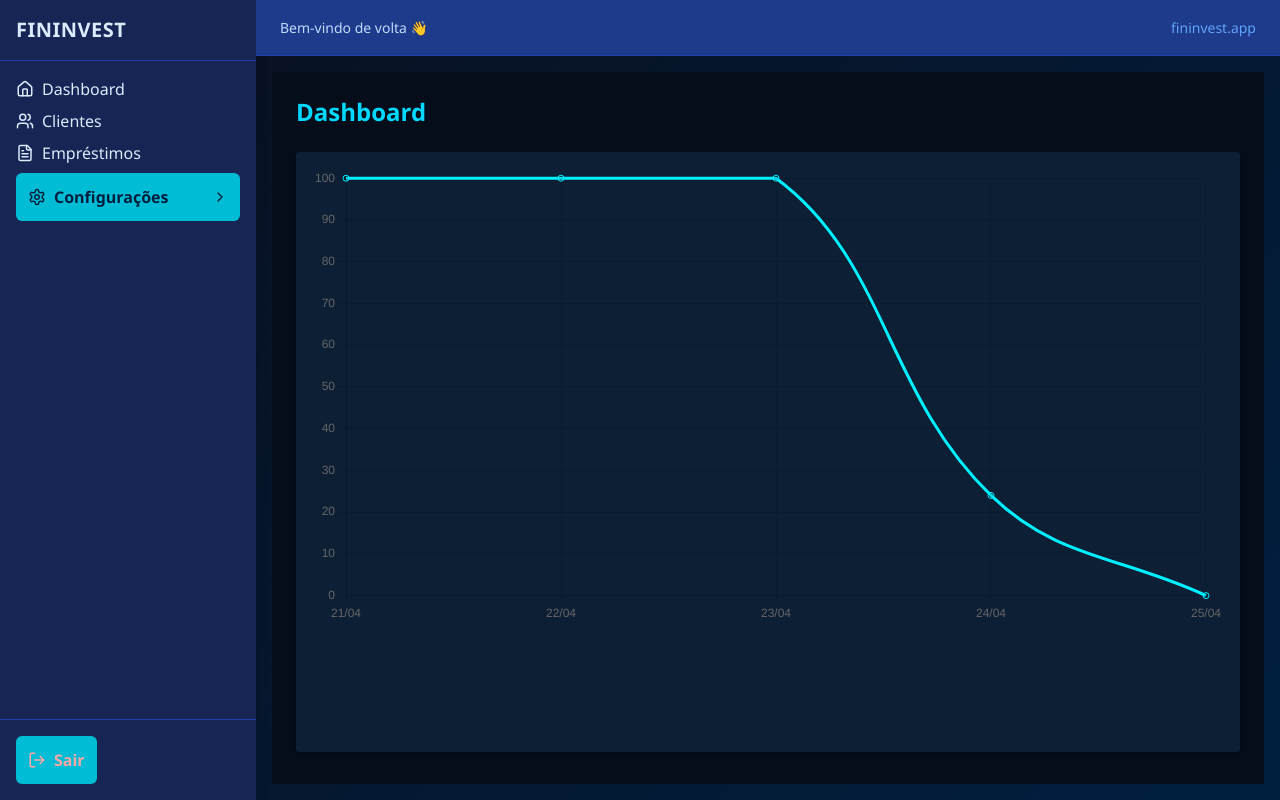
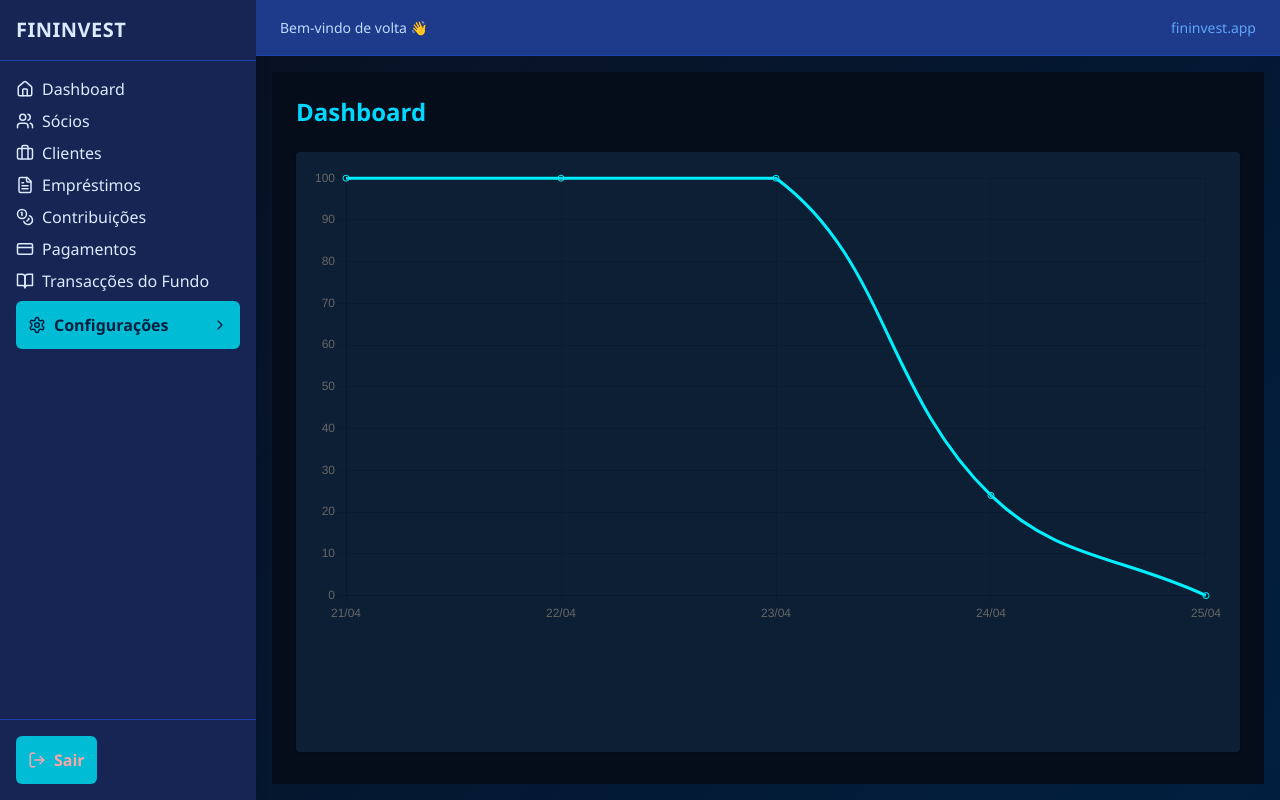
Before and after one commit to KitosGarcia/fininvest, a React (Vite) app in the folder frontend/: page /dashboard in a window 1280 px wide. Built offline with nearby package versions, Linux system fonts and the light colour scheme; sample sign-in values are in the browser's storage.

Commit message:
modifica(sidebar): mudança do modelo estrutura do componente sidebar

```diff
--- a/frontend/src/components/ui/Sidebar.tsx
+++ b/frontend/src/components/ui/Sidebar.tsx
@@ -1,8 +1,13 @@
+// src/components/layout/Sidebar.tsx
 import { useState } from "react";
 import {
   Home,
-  Users,
-  FileText,
+  Users,          // Sócios
+  Briefcase,        // Clientes
+  FileText,         // Empréstimos
+  Coins,            // Contribuições
+  CreditCard,       // Pagamentos de empréstimo
+  BookOpen,         // Ledger / Transacções do Fundo
   LogOut,
   Settings,
   ChevronDown,
@@ -24,33 +29,47 @@ export function Sidebar() {
   const { user } = useAuth();
   const [configOpen, setConfigOpen] = useState(false);
 
+  /* ===== MENUS PRINCIPAIS (módulos) – fácil de controlar por permissões ===== */
+  const mainMenus = [
+    { to: "/members",       label: "Sócios",              icon: <Users size={18} /> },
+    { to: "/clients",       label: "Clientes",            icon: <Briefcase size={18} /> },
+    { to: "/loans",         label: "Empréstimos",         icon: <FileText size={18} /> },
+    { to: "/contributions", label: "Contribuições",       icon: <Coins size={18} /> },
+    { to: "/payments",      label: "Pagamentos",          icon: <CreditCard size={18} /> },
+    { to: "/ledger",        label: "Transacções do Fundo",icon: <BookOpen size={18} /> },
+  ];
+  /* ========================================================================= */
+
   const handleLogout = () => {
     authService.logout();
     window.location.href = "/login";
   };
 
-  console.log("Sidebar user:", user); // ✅ Debug: ver o user no console
-
   return (
     <aside className="w-64 bg-blue-950 text-blue-100 h-full flex flex-col shadow-lg">
+      {/* --------------- LOGO --------------- */}
       <div className="p-4 text-xl font-bold tracking-wide border-b border-blue-800">
         FININVEST
       </div>
 
+      {/* --------------- NAV --------------- */}
       <nav className="flex-1 p-4 space-y-2">
-        <NavLink className="flex items-center gap-2 hover:text-white" to="/">
+        <NavLink className="flex items-center gap-2 hover:text-white" to="/dashboard">
           <Home size={18} /> Dashboard
         </NavLink>
 
-        <NavLink className="flex items-center gap-2 hover:text-white" to="/clients">
-          <Users size={18} /> Clientes
-        </NavLink>
+        {/* Módulos – vai ser fácil esconder/mostrar por perfil mais tarde */}
+        {mainMenus.map((m) => (
+          <NavLink
+            key={m.to}
+            to={m.to}
+            className="flex items-center gap-2 hover:text-white"
+          >
+            {m.icon} {m.label}
+          </NavLink>
+        ))}
 
-        <NavLink className="flex items-center gap-2 hover:text-white" to="/loans">
-          <FileText size={18} /> Empréstimos
-        </NavLink>
-
-        {/* Configurações (submenu) */}
+        {/* ------------ SUBMENU: Configurações ------------- */}
         <button
           className="flex items-center justify-between w-full text-left hover:text-white"
           onClick={() => setConfigOpen(!configOpen)}
@@ -63,41 +82,27 @@ export function Sidebar() {
 
         {configOpen && (
           <div className="ml-6 mt-1 space-y-1 text-sm">
-            <NavLink to="/settings/company" className="flex items-center gap-2 hover:text-white">
-              <File size={16} /> Dados da Empresa
-            </NavLink>
-            <NavLink to="/settings/currency" className="flex items-center gap-2 hover:text-white">
-              <DollarSign size={16} /> Moedas
-            </NavLink>
-            <NavLink to="/settings/bank-accounts" className="flex items-center gap-2 hover:text-white">
-              <Landmark size={16} /> Contas Bancárias
-            </NavLink>
+            <NavLink to="/settings/company"    className="flex items-center gap-2 hover:text-white"><File     size={16}/> Dados da Empresa</NavLink>
+            <NavLink to="/settings/currency"   className="flex items-center gap-2 hover:text-white"><DollarSign size={16}/> Moedas</NavLink>
+            <NavLink to="/settings/bank-accounts" className="flex items-center gap-2 hover:text-white"><Landmark size={16}/> Contas Bancárias</NavLink>
 
+            {/* Só admins podem gerir utilizadores */}
             {Number(user?.role_id) === 1 && (
               <NavLink to="/settings/users" className="flex items-center gap-2 hover:text-white">
-                <UserPlus size={18} /> Utilizadores
+                <UserPlus size={18}/> Utilizadores
               </NavLink>
             )}
 
-            <NavLink to="/settings/roles" className="flex items-center gap-2 hover:text-white">
-              <UserCog size={16} /> Perfis de Acesso
-            </NavLink>
-            <NavLink to="/settings/security" className="flex items-center gap-2 hover:text-white">
-              <Shield size={16} /> Segurança
-            </NavLink>
-            <NavLink to="/settings/documents" className="flex items-center gap-2 hover:text-white">
-              <File size={16} /> Documentos e Modelos
-            </NavLink>
-            <NavLink to="/settings/notifications" className="flex items-center gap-2 hover:text-white">
-              <Bell size={16} /> Notificações
-            </NavLink>
-            <NavLink to="/settings/logs" className="flex items-center gap-2 hover:text-white">
-              <List size={16} /> Logs / Auditoria
-            </NavLink>
+            <NavLink to="/settings/roles"        className="flex items-center gap-2 hover:text-white"><UserCog size={16}/> Perfis de Acesso</NavLink>
+            <NavLink to="/settings/security"     className="flex items-center gap-2 hover:text-white"><Shield size={16}/> Segurança</NavLink>
+            <NavLink to="/settings/documents"    className="flex items-center gap-2 hover:text-white"><File   size={16}/> Documentos e Modelos</NavLink>
+            <NavLink to="/settings/notifications"className="flex items-center gap-2 hover:text-white"><Bell   size={16}/> Notificações</NavLink>
+            <NavLink to="/settings/logs"         className="flex items-center gap-2 hover:text-white"><List   size={16}/> Logs / Auditoria</NavLink>
           </div>
         )}
       </nav>
 
+      {/* --------------- LOGOUT --------------- */}
       <div className="p-4 border-t border-blue-800">
         <button
           onClick={handleLogout}
```
